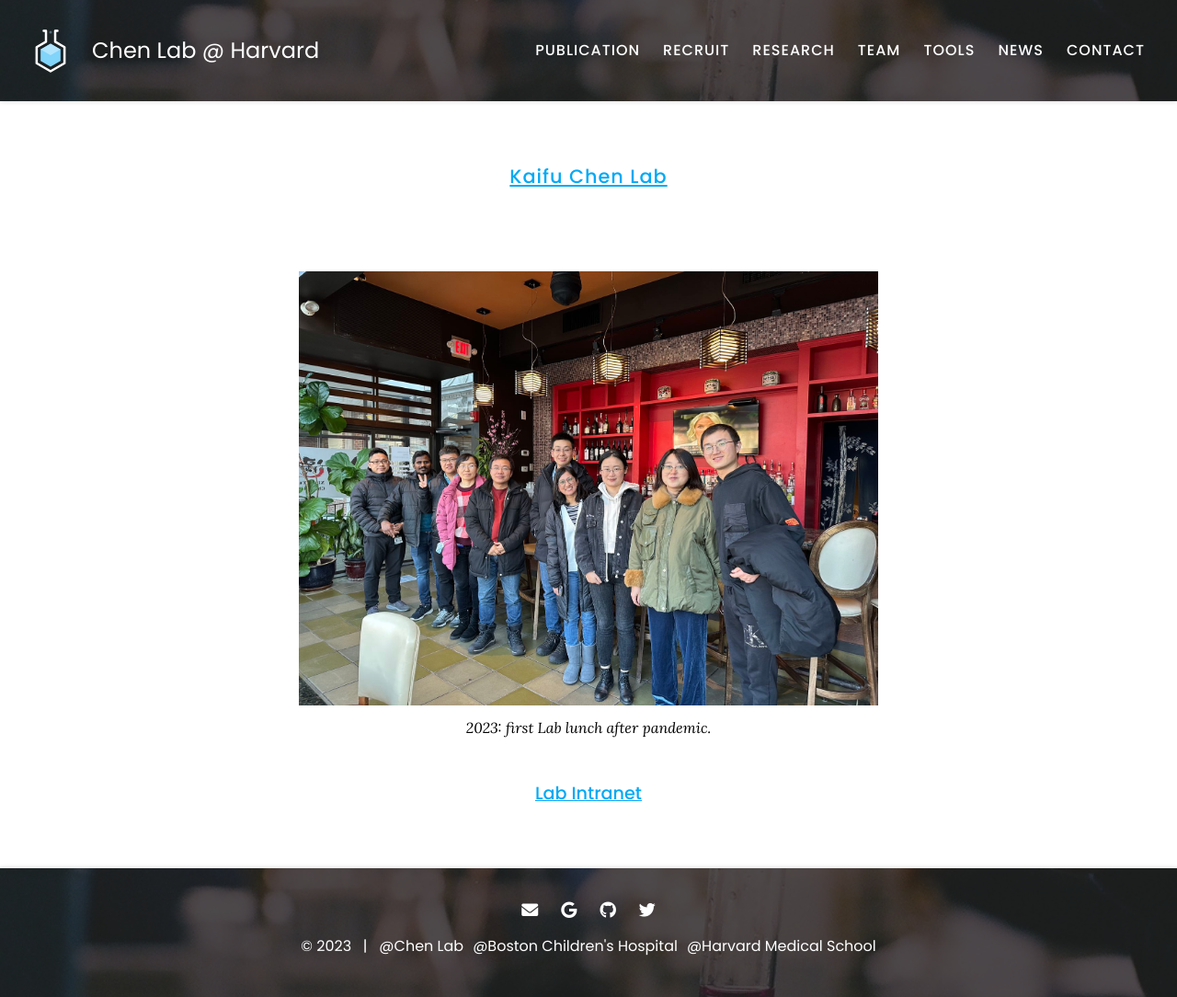
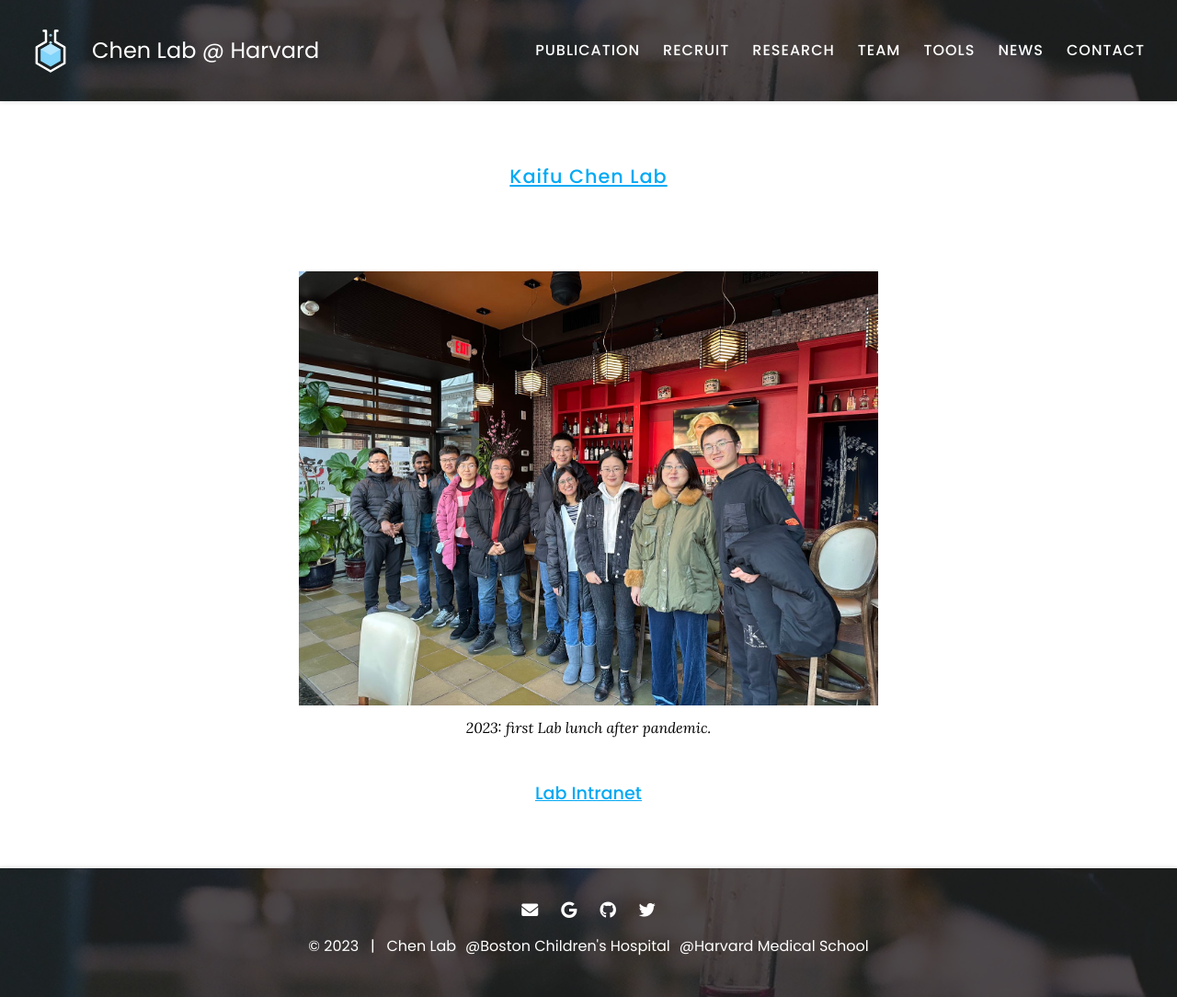
Before and after one commit to kaifuchenlab/kaifuchenlab.github.io, a Jekyll site: the page built from index.md, in a window 1280 px wide. Shown: the whole page at 92% size. Built offline with Jekyll 4.4.1, drawn with Linux system fonts in a browser that asks for light colours.

```diff
--- a/_includes/footer.html
+++ b/_includes/footer.html
@@ -31,7 +31,7 @@
     <span>
       &copy; {{ site.time | date: '%Y' }}
       &nbsp; | &nbsp;
-      @Chen Lab
+      Chen Lab
     </span>
     <span>
       @Boston Children's Hospital
```
